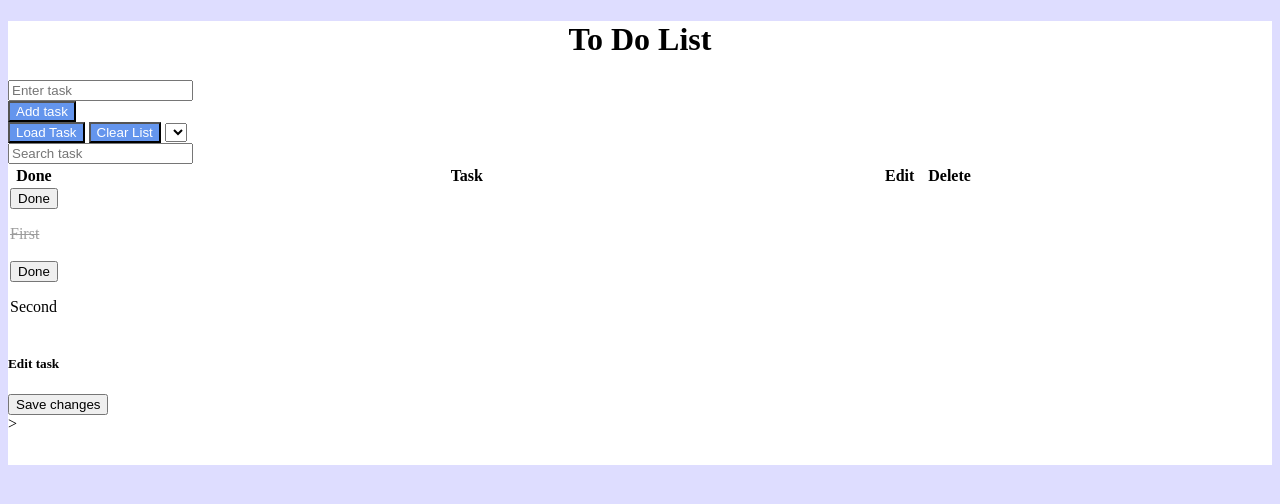
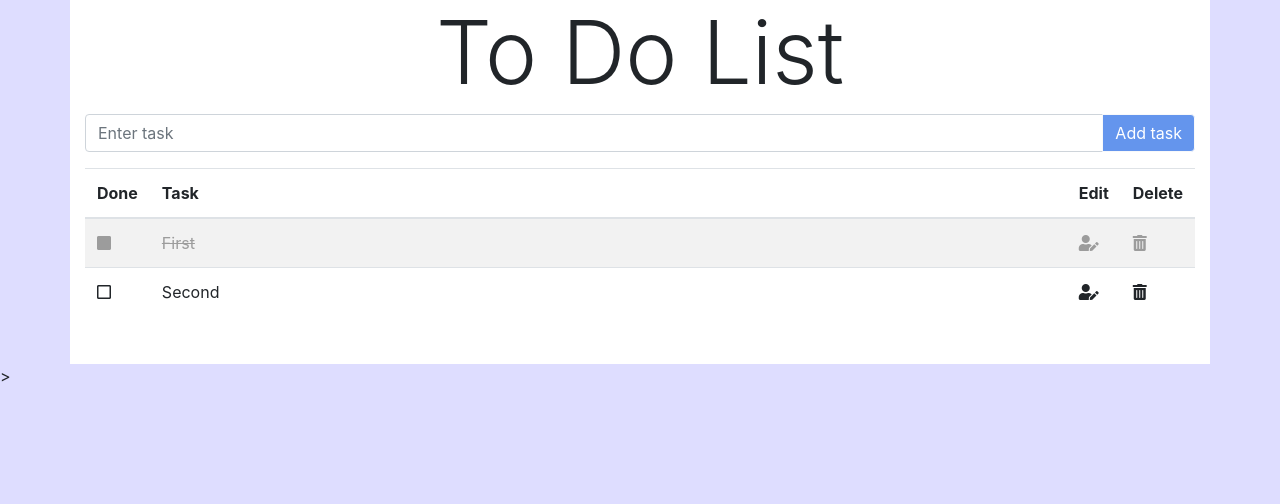
Before and after one commit to annajsoleynik/TODO-list, a website: page index.html in a window 1280 px wide. Drawn offline with nearby package versions, Linux system fonts and the light colour scheme.

Commit message:
added HTML, JS

```diff
--- a/index.html
+++ b/index.html
@@ -3,44 +3,41 @@
 <head>
     <meta charset="UTF-8">
     <title>TODO List</title>
+    <link rel="stylesheet" href="https://stackpath.bootstrapcdn.com/bootstrap/4.1.3/css/bootstrap.min.css"
+          integrity="sha384-MCw98/SFnGE8fJT3GXwEOngsV7Zt27NXFoaoApmYm81iuXoPkFOJwJ8ERdknLPMO" crossorigin="anonymous">
     <link href="styls.css" rel="stylesheet" type="text/css">
-    <link rel=“stylesheet” href=“https://stackpath.bootstrapcdn.com/bootstrap/4.1.3/css/bootstrap.min.css”
-          integrity=“sha384-MCw98/SFnGE8fJT3GXwEOngsV7Zt27NXFoaoApmYm81iuXoPkFOJwJ8ERdknLPMO” crossorigin=“anonymous”>
-    <link rel=“stylesheet” href=“https://use.fontawesome.com/releases/v5.2.0/css/all.css”
-          integrity=“sha384-hWVjflwFxL6sNzntih27bfxkr27PmbbK/iSvJ+a4+0owXq79v+lsFkW54bOGbiDQ” crossorigin=“anonymous”>
-    <link rel=“stylesheet” href=“https://use.fontawesome.com/releases/v5.2.0/css/regular.css”
-          integrity=“sha384-zkhEzh7td0PG30vxQk1D9liRKeizzot4eqkJ8gB3/I+mZ1rjgQk+BSt2F6rT2c+I” crossorigin=“anonymous”>
-    <link rel=“stylesheet” href=“https://use.fontawesome.com/releases/v5.2.0/css/fontawesome.css”
-          integrity=“sha384-HbmWTHay9psM8qyzEKPc8odH4DsOuzdejtnr+OFtDmOcIVnhgReQ4GZBH7uwcjf6” crossorigin=“anonymous”>
+    <link rel="stylesheet" href="https://use.fontawesome.com/releases/v5.3.1/css/all.css"
+          integrity="sha384-mzrmE5qonljUremFsqc01SB46JvROS7bZs3IO2EmfFsd15uHvIt+Y8vEf7N7fWAU" crossorigin="anonymous">
+
 </head>
 <body>
 <div class="container">
     <h1 class="display-2">To Do List</h1>
     <div class="input-group mb-3">
-        <input type="text" id="input" class="from-control" placeholder="Enter task" aria-describedby="button-addon2">
+        <input type="text" id="input" class="form-control" placeholder="Enter task" aria-describedby="button-addon2">
         <div class="input-group-append">
             <button class="btn btn-outline-light" type="button" id="button-addon2" onclick="addToDo()"> Add task</button>
         </div>
-        <div class="row">
-            <div class="col">
-                <button class="btn btn-outline-light" type="button" id="btn-xhr">Load Task</button>
-                <button class="btn btn-outline-light" type="button" id="clear-task">Clear List</button>
-                <select class="costom-select col-4" id="select">
-                    <option id="all-tasks"Show all></option>
-                    <option id="done-tasks"Show done></option>
-                    <option id="undone-tasks"Show undone></option>
-                </select>
-        </div>
-        <div class="col-6">
-            <input type="text" id="search" class="from-control" placeholder="Search task" aria-describedby="button-addon2">
+        <!--<div class="row">-->
+            <!--<div class="col">-->
+                <!--<button class="btn btn-outline-light" type="button" id="btn-xhr">Load Task</button>-->
+                <!--<button class="btn btn-outline-light" type="button" id="clear-task">Clear List</button>-->
+                <!--<select class="costom-select col-4" id="select">-->
+                    <!--<option id="all-tasks"Show all></option>-->
+                    <!--<option id="done-tasks"Show done></option>-->
+                    <!--<option id="undone-tasks"Show undone></option>-->
+                <!--</select>-->
+        <!--</div>-->
+        <!--<div class="col-6">-->
+            <!--<input type="text" id="search" class="from-control" placeholder="Search task" aria-describedby="button-addon2">-->
 
-        </div>
+        <!--</div>-->
         </div>
     <table class="table table-striped">
         <thead>
         <tr>
             <th scope="col" class="col-1">Done</th>
-            <th scope="col" class="col" id="task">Task</th>
+            <th scope="col" class="col">Task</th>
             <th scope="col" class="col-1">Edit</th>
             <th scope="col" class="col-1">Delete</th>
         </tr>
@@ -49,16 +46,16 @@
 
         </tbody>
     </table>
-        <div class="modal" tabindex="-1" role="dialog" id="modal">
-            <div class="modal-dialog" role="document">
-                <div class="modal-content">
-                    <div class="modal-header">
-                        <h5 class="modal-title">Edit task</h5>
-                        <button type="button" class="close" data-dismiss="modal">Save changes</button>
-                    </div>
-                </div>
-            </div>
-        </div>
+        <!--&lt;!&ndash;<div class="modal" tabindex="-1" role="dialog" id="modal">&ndash;&gt;-->
+            <!--<div class="modal-dialog" role="document">-->
+                <!--<div class="modal-content">-->
+                    <!--<div class="modal-header">-->
+                        <!--<h5 class="modal-title">Edit task</h5>-->
+                        <!--<button type="button" class="close" data-dismiss="modal">Save changes</button>-->
+                    <!--</div>-->
+                <!--</div>-->
+            <!--</div>-->
+        <!--</div>-->
     </div>
     <script src="index.js"></script>
     <script src="https://code.jquery.com/jquery-3.3.1.slim.min.js"
--- a/index.js
+++ b/index.js
@@ -8,7 +8,7 @@ let list = [
 renderList();
 
 function makeDone(order){
-    list[order].done = true;
+    list[order].done = !list[order].done;
     renderList();
 
 }
@@ -28,29 +28,64 @@ function addToDo() {
 function renderList() {
 
     const table = document.getElementById('list');
-    let tr;
 
     table.innerHTML = '';
 
     list.forEach((item, i) => {
-        tr = document.createElement('tr');
-        let done = document.createElement('button');
+        let tr = document.createElement('tr');
+        let td1 = document.createElement('td');
+        let done = document.createElement('i');
+        done.className = 'far fa-square';
         done.setAttribute('order', i);
-        done.innerHTML = 'Done';
         done.addEventListener('click', e=> {
 
             makeDone(e.target.getAttribute('order'))
         });
-        if(item.done) tr.className = 'done';
+        if(item.done) {
+            tr.className = 'done';
+            done.className = 'fas fa-square';
+        }
 
-        let task = document.createElement('p');
+        let td2 = document.createElement('td');
 
 
-        task.innerHTML = item.title;
+        td2.innerHTML = item.title;
 
-    tr.appendChild(done);
-    tr.appendChild(task);
+        td1.appendChild(done);
+        tr.appendChild(td1);
+        tr.appendChild(td2);
+
+        let td3 = document.createElement('td');
+        let edit = document.createElement('i');
+        edit.className = 'fas fa-user-edit';
+        edit.setAttribute('order', i);
+
+        td3.appendChild(edit);
+        tr.appendChild(td3);
+
+        let td4 = document.createElement('td');
+        let del = document.createElement('i');
+        del.className = 'fas fa-trash-alt';
+        del.setAttribute('order', i);
+        del.addEventListener('click', e=> {
+            deleteTask(e.target.getAttribute('order'));
+        } );
+
+        td4.appendChild(del);
+        tr.appendChild(td4);
+
+
+
     table.appendChild(tr);
 
+
     });
+
 }
+
+function deleteTask(index) {
+    list.splice(index, 1);
+    renderList();
+
+
+}
```
